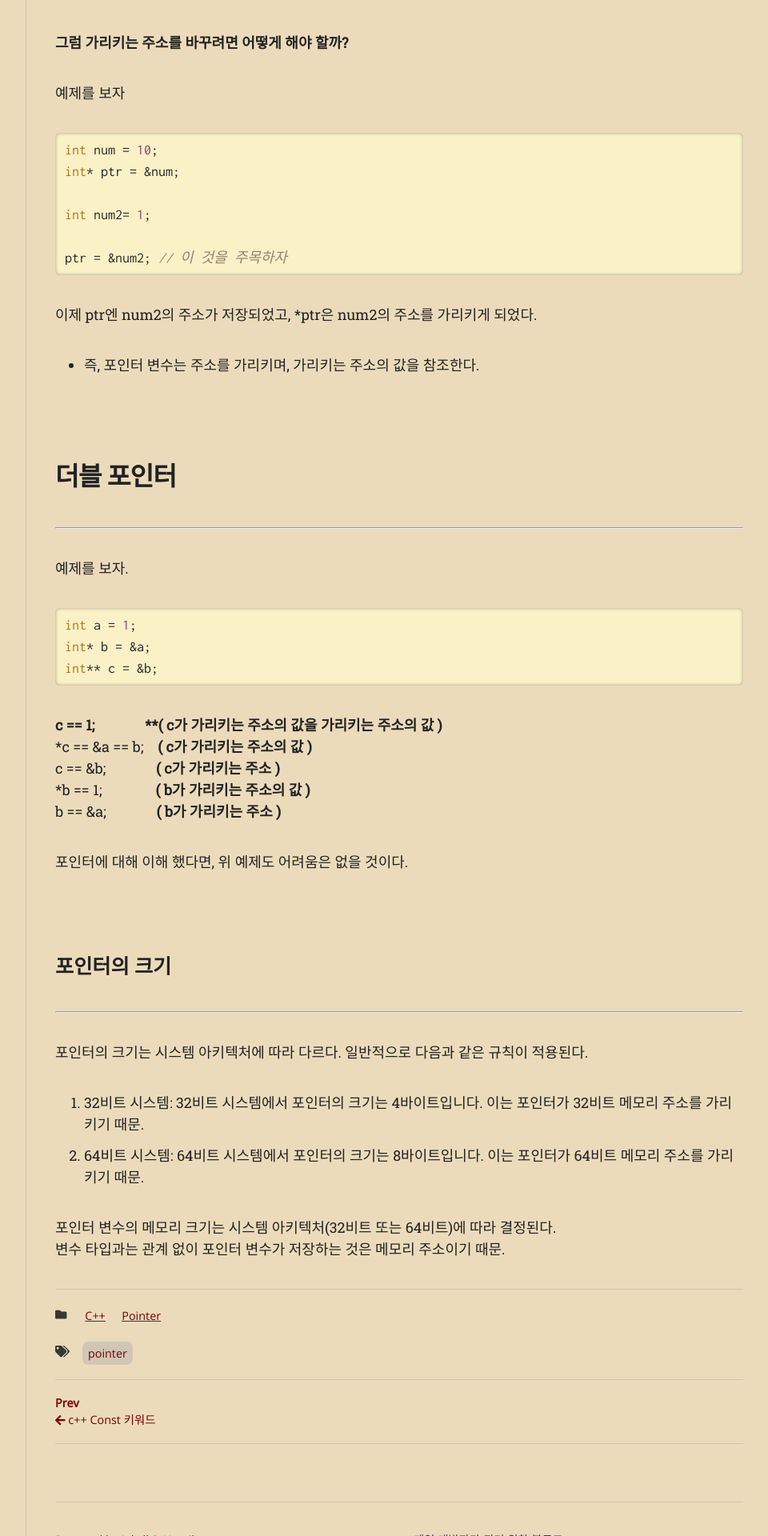
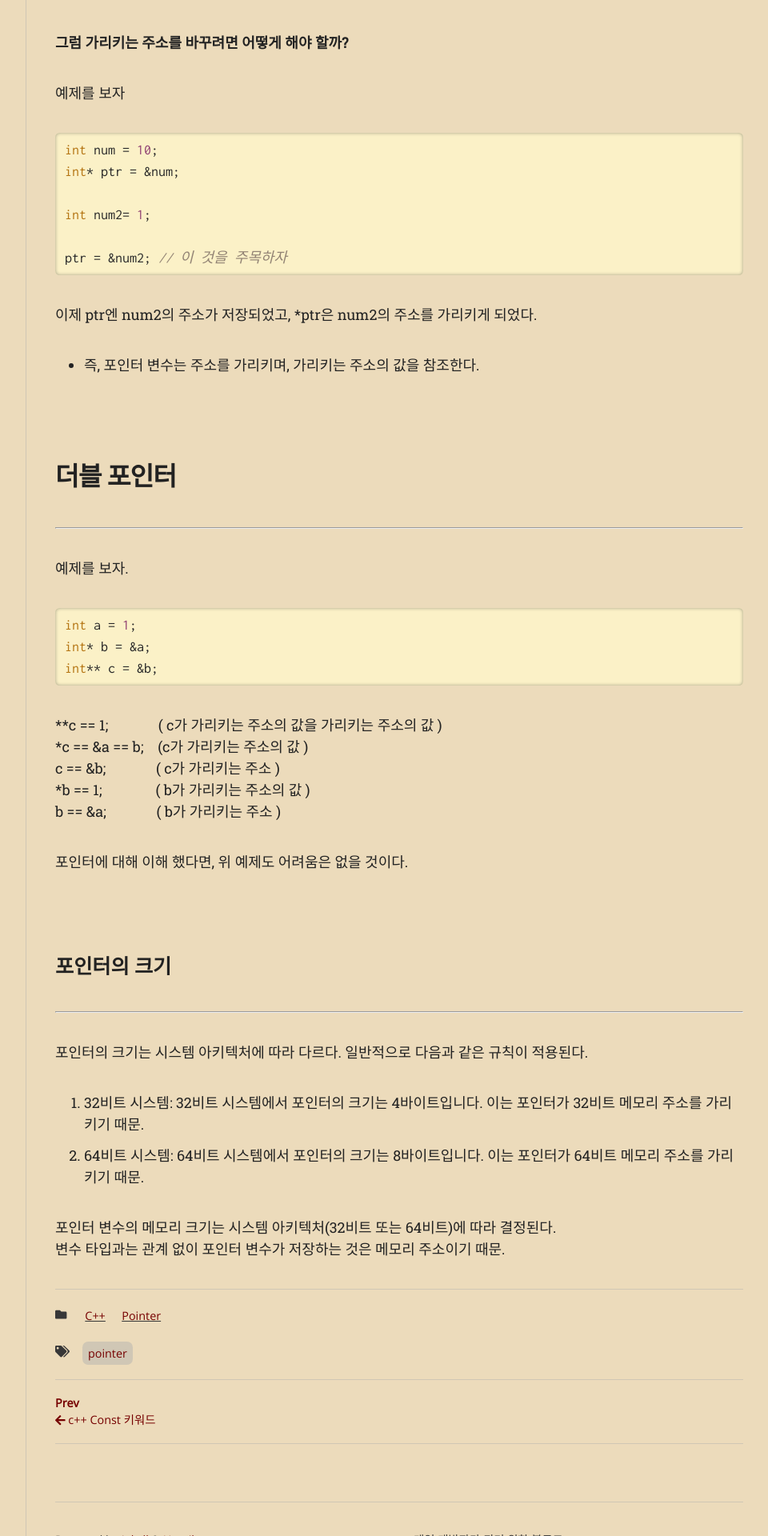
Before and after one commit to bum-su/bum-su.github.io, a Jekyll site: the page built from _posts/2023-05-08-Pointer.md, in a window 1280 px wide. Shown: the part 2583-4503 px from the top of the page at 80% size, without its empty margins (297-1257 px from the left). Built offline with Jekyll 4.4.1, drawn with Linux system fonts in a browser that asks for light colours; nearby versions of some CDN libraries; some web fonts are replaced.

Commit message:
something change

````diff
--- a/_posts/2023-05-08-Pointer.md
+++ b/_posts/2023-05-08-Pointer.md
@@ -3,7 +3,7 @@ layout: post
 title: C++ 포인터 (참조 연산자, 주소 연산자)
 date: 2023-05-08 16:00:00 +0900
 categories: C++ Pointer
-tags: [Pointer]
+tags: Pointer
 ---
 
 # 서론
@@ -99,11 +99,11 @@ int a = 1;
 int* b = &a;
 int** c = &b;
 ```
-**c == 1;  &nbsp;&nbsp;&nbsp;&nbsp;&nbsp;&nbsp;&nbsp;&nbsp;&nbsp;&nbsp;&nbsp;&nbsp;   **( c가 가리키는 주소의 값을 가리키는 주소의 값 )**  <br/>
-*c == &a == b; &nbsp;&nbsp; **( c가 가리키는 주소의 값 )** <br/>
-c == &b;   &nbsp;&nbsp;&nbsp;&nbsp;&nbsp;&nbsp;&nbsp;&nbsp;&nbsp;&nbsp;&nbsp;&nbsp;    **( c가 가리키는 주소 )** <br/>
-*b == 1;   &nbsp;&nbsp;&nbsp;&nbsp;&nbsp;&nbsp;&nbsp;&nbsp;&nbsp;&nbsp;&nbsp;&nbsp;&nbsp;    **( b가 가리키는 주소의 값 )** <br/>
-b == &a;  &nbsp; &nbsp;&nbsp;&nbsp;&nbsp;&nbsp;&nbsp;&nbsp;&nbsp;&nbsp;&nbsp;    **( b가 가리키는 주소 )** <br/>
+**c == 1;  &nbsp;&nbsp;&nbsp;&nbsp;&nbsp;&nbsp;&nbsp;&nbsp;&nbsp;&nbsp;&nbsp;&nbsp;   ( c가 가리키는 주소의 값을 가리키는 주소의 값 )  <br/>
+*c == &a == b; &nbsp;&nbsp;  (c가 가리키는 주소의 값 ) <br/>
+c == &b;   &nbsp;&nbsp;&nbsp;&nbsp;&nbsp;&nbsp;&nbsp;&nbsp;&nbsp;&nbsp;&nbsp;&nbsp;    ( c가 가리키는 주소 ) <br/>
+*b == 1;   &nbsp;&nbsp;&nbsp;&nbsp;&nbsp;&nbsp;&nbsp;&nbsp;&nbsp;&nbsp;&nbsp;&nbsp;&nbsp;    ( b가 가리키는 주소의 값 ) <br/>
+b == &a;  &nbsp; &nbsp;&nbsp;&nbsp;&nbsp;&nbsp;&nbsp;&nbsp;&nbsp;&nbsp;&nbsp;    ( b가 가리키는 주소 ) <br/>
 
 포인터에 대해 이해 했다면, 위 예제도 어려움은 없을 것이다. <br/><br/>
 
````
Also changed, not shown: _posts/2023-05-04-Variable.md (+1 -1 lines), _posts/2023-05-07-Const.md (+1 -1 lines).
